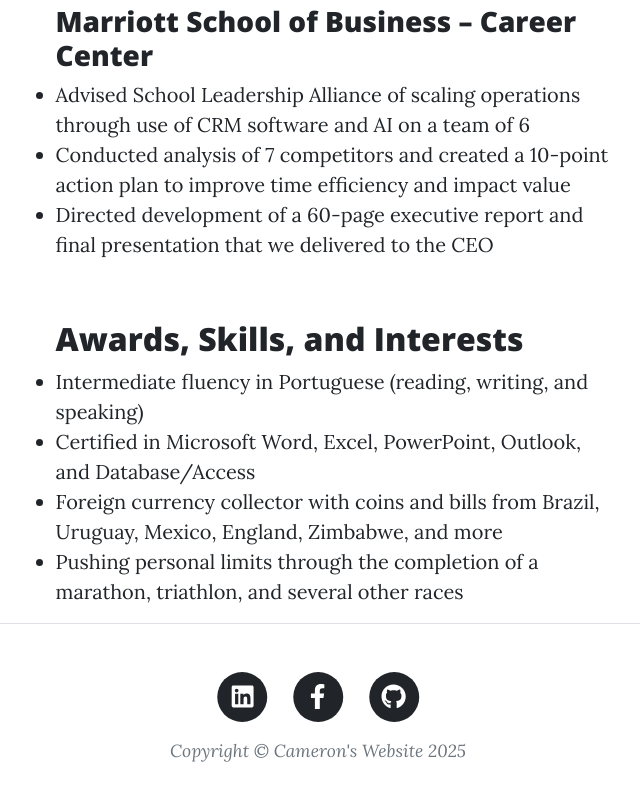
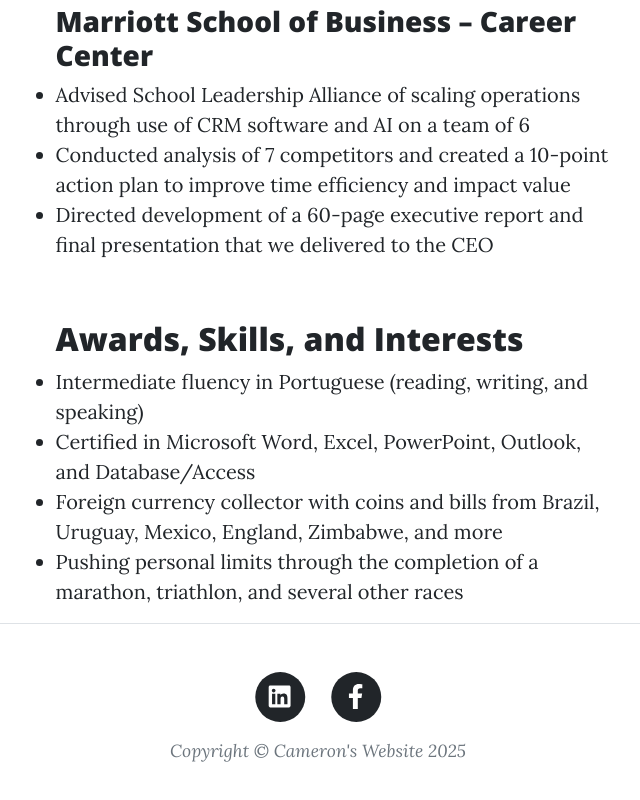
Before and after one commit to sessionscameron/IS201, a plain HTML site: page index.html in a window 1280 px wide. Shown: the part 1828-2628 px from the top of the page, without its empty margins (322-962 px from the left). Drawn offline with nearby package versions, Linux system fonts and the light colour scheme.

Commit message:
Add files via upload

```diff
--- a/index.html
+++ b/index.html
@@ -103,14 +103,6 @@
                                     </span>
                                 </a>
                             </li>
-                            <li class="list-inline-item">
-                                <a href="#!">
-                                    <span class="fa-stack fa-lg">
-                                        <i class="fas fa-circle fa-stack-2x"></i>
-                                        <i class="fab fa-github fa-stack-1x fa-inverse"></i>
-                                    </span>
-                                </a>
-                            </li>
                         </ul>
                         <div class="small text-center text-muted fst-italic">Copyright &copy; Cameron's Website 2025</div>
                     </div>
```
